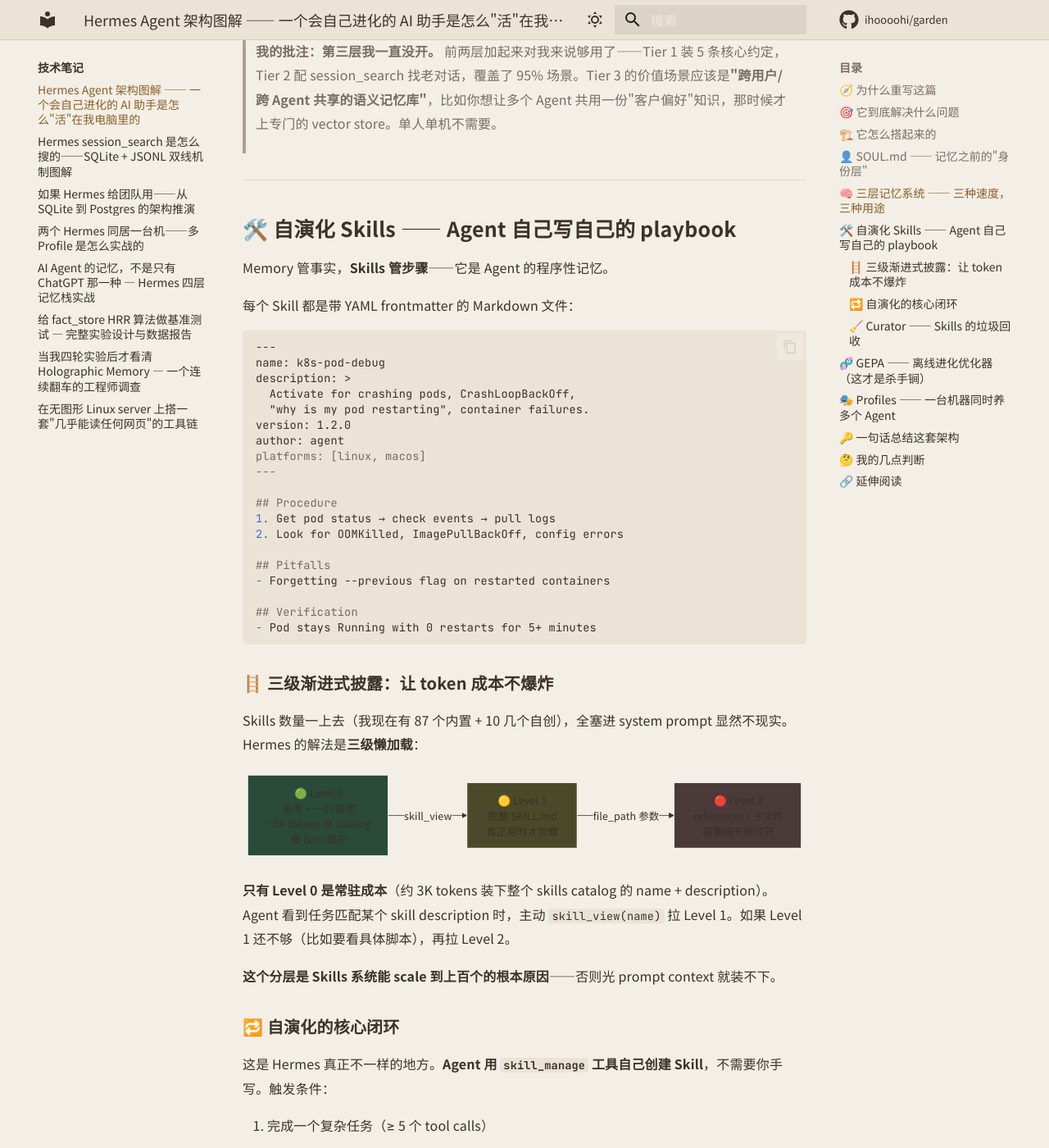
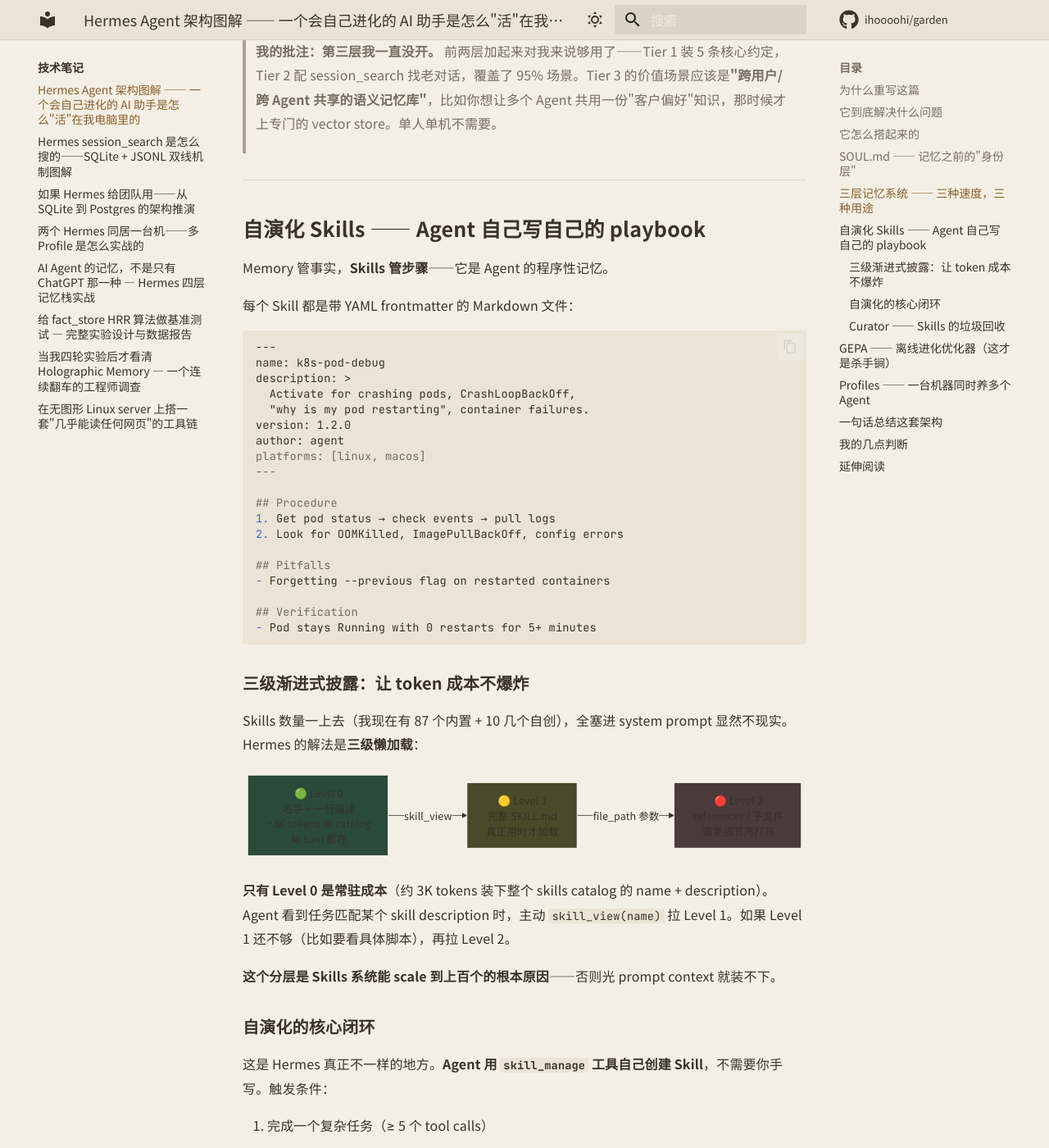
Before and after one commit to ihoooohi/garden, an MkDocs documentation site: the page built from docs/tech/hermes-architecture.md, in a window 1280 px wide and 1400 px high, scrolled down 5977 px. Shown: the whole window at 82% size. Built offline with MkDocs 1.6.1 and Material for MkDocs 9.7.7, drawn with Linux system fonts in a browser that asks for light colours; comment, search, counter and statistics services are not loaded; some of the changed text lies outside the part shown.

````diff
--- a/docs/tech/hermes-architecture.md
+++ b/docs/tech/hermes-architecture.md
@@ -10,7 +10,7 @@ tags:
   - 读文沉淀
 ---
 
-# 🏛️ Hermes Agent 架构图解
+# Hermes Agent 架构图解
 
 !!! quote "原文出处"
     **来源**：Akshay Pachaar（@akshay_pachaar）— *Hermes Agent Masterclass*（X Article, 2026-05-13, 2.2M 阅读）
@@ -21,7 +21,7 @@ tags:
 
 ---
 
-## 🧭 为什么重写这篇
+## 为什么重写这篇
 
 我之前在 garden 里写过一篇 Hermes 架构图解，是从 `~/.hermes/` 目录的物理结构入手，画 6 大类组件墙。那篇的问题在于：**只看到了"住在哪"，没看到"为什么这么设计"。**
 
@@ -38,7 +38,7 @@ tags:
 
 ---
 
-## 🎯 它到底解决什么问题
+## 它到底解决什么问题
 
 每一个你用过的 AI Agent 都有同一个毛病：**会话一关就什么都忘了。**
 
@@ -59,7 +59,7 @@ Hermes 的差异化在于它**自带一个学习闭环**：
 
 ---
 
-## 🏗️ 它怎么搭起来的
+## 它怎么搭起来的
 
 要理解后面的"学习闭环"，得先看 Hermes 的物理骨架。
 
@@ -114,7 +114,7 @@ graph TB
 
 ---
 
-## 👤 SOUL.md —— 记忆之前的"身份层"
+## SOUL.md —— 记忆之前的"身份层"
 
 读 Akshay 这篇之前，我以为 Hermes 的最上游是 `MEMORY.md` + `USER.md` 那两个文件。错了。**slot #1 是 SOUL.md**，比记忆更前面。
 
@@ -137,7 +137,7 @@ over politeness theater.
 
 ---
 
-## 🧠 三层记忆系统 —— 三种速度，三种用途
+## 三层记忆系统 —— 三种速度，三种用途
 
 Hermes 没有"一个记忆"，它有**三层**，各自服务不同的诉求。
 
@@ -193,7 +193,7 @@ graph LR
 
 ---
 
-## 🛠️ 自演化 Skills —— Agent 自己写自己的 playbook
+## 自演化 Skills —— Agent 自己写自己的 playbook
 
 Memory 管事实，**Skills 管步骤**——它是 Agent 的程序性记忆。
 
@@ -221,7 +221,7 @@ platforms: [linux, macos]
 - Pod stays Running with 0 restarts for 5+ minutes
 ```
 
-### 🪜 三级渐进式披露：让 token 成本不爆炸
+### 三级渐进式披露：让 token 成本不爆炸
 
 Skills 数量一上去（我现在有 87 个内置 + 10 几个自创），全塞进 system prompt 显然不现实。Hermes 的解法是**三级懒加载**：
 
@@ -241,7 +241,7 @@ graph LR
 
 **这个分层是 Skills 系统能 scale 到上百个的根本原因**——否则光 prompt context 就装不下。
 
-### 🔁 自演化的核心闭环
+### 自演化的核心闭环
 
 这是 Hermes 真正不一样的地方。**Agent 用 `skill_manage` 工具自己创建 Skill**，不需要你手写。触发条件：
 
@@ -274,7 +274,7 @@ graph LR
 
 > **我的批注：patch 的优先级很重要。** 一个我亲眼见过的反模式：Agent 用 edit 把一个 100 行 skill 整个重写，就为了改 1 行 pitfall——纯纯烧 token。Hermes 在系统 prompt 里**反复强调 patch 优先**，是因为它知道 Agent 默认偏好"完整重写"（更省脑子）。这是个工具链层面对 Agent 的纠偏。
 
-### 🧹 Curator —— Skills 的垃圾回收
+### Curator —— Skills 的垃圾回收
 
 不维护的话，Agent 自创的 Skills 会堆成一座山——**几十个窄而重叠的 playbook 互相吃 token、污染 catalog**。
 
@@ -302,7 +302,7 @@ Curator 是**后台维护进程**，但它不是 cron，是 **inactivity check**
 
 ---
 
-## 🧬 GEPA —— 离线进化优化器（这才是杀手锏）
+## GEPA —— 离线进化优化器（这才是杀手锏）
 
 Curator 解决了"清理"，但解决不了一个更根本的问题：**Agent 写的 Skill 真的好吗？**
 
@@ -349,7 +349,7 @@ graph TB
 
 ---
 
-## 🎭 Profiles —— 一台机器同时养多个 Agent
+## Profiles —— 一台机器同时养多个 Agent
 
 到这里整套架构（SOUL + Memory + Skills + Curator + GEPA）讲完了。但单个 Agent 玩到极致还是单个 Agent。**Hermes 真正"多就是好"的地方在 Profiles。**
 
@@ -378,7 +378,7 @@ Akshay 在原文里给了三个范例 SOUL：
 
 ---
 
-## 🔑 一句话总结这套架构
+## 一句话总结这套架构
 
 **SOUL 设定身份 → Runtime 捕获经验 → Curator 打扫库存 → GEPA 验证质量。**
 
@@ -408,7 +408,7 @@ graph LR
 
 ---
 
-## 🤔 我的几点判断
+## 我的几点判断
 
 !!! abstract "TL;DR"
     1. **Hermes 的护城河不是任何单点功能，是"自演化 + 多层记忆 + 离线优化"打包在一起。** 这三件事单独看都不算新，但开源界目前只有它一家整合。
@@ -429,7 +429,7 @@ graph LR
 
 ---
 
-## 🔗 延伸阅读
+## 延伸阅读
 
 - [Akshay Pachaar — Hermes Agent Masterclass](https://x.com/akshay_pachaar/status/2054564519280804028) —— 本文重写所基于的原文（X Article 形式，2.2M 阅读）
 - [NousResearch/hermes-agent](https://github.com/NousResearch/hermes-agent) —— Hermes 主仓库（90K+ star）
````
